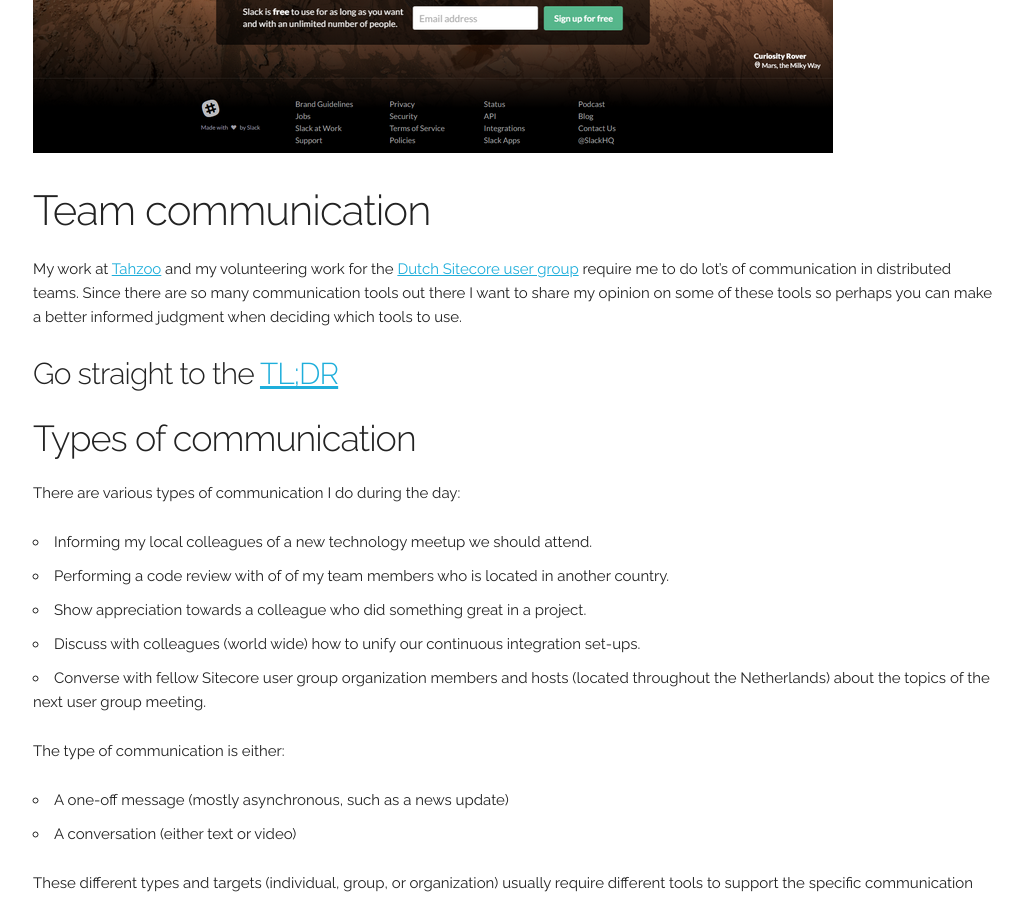
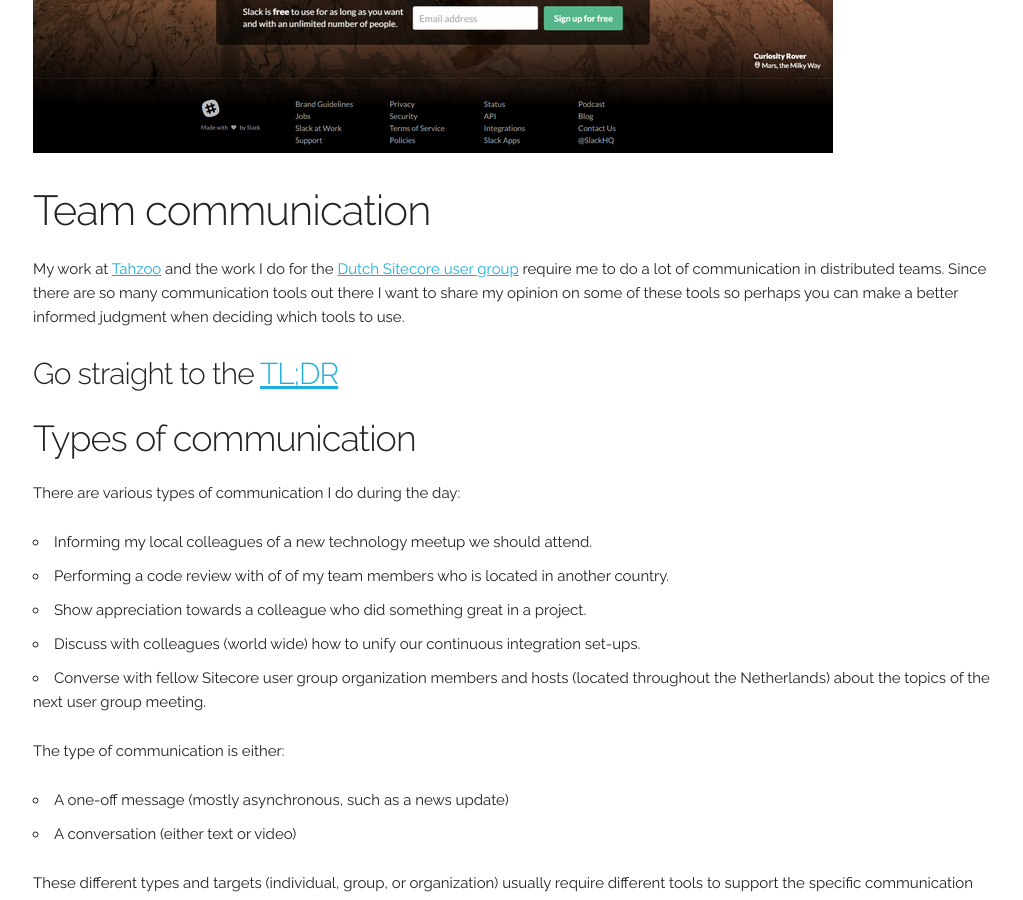
Before and after one commit to marcduiker/marcduiker.github.io, a Jekyll site: the page built from _posts/2015-10-14-choosing-communication-tools-for-distributed-teams.md, in a window 1280 px wide and 900 px high, scrolled down 656 px. Shown: the whole window, without its empty margins (127-1150 px from the left). Built offline with Jekyll 4.4.1, drawn with Linux system fonts in a browser that asks for light colours; comment, search, counter and statistics services are not loaded.

Commit message:
Restructuring sentences.

```diff
--- a/_posts/2015-10-14-choosing-communication-tools-for-distributed-teams.md
+++ b/_posts/2015-10-14-choosing-communication-tools-for-distributed-teams.md
@@ -9,7 +9,7 @@
 </a>
 
 ##Team communication
-My work at [Tahzoo](http://www.tahzoo.com) and my volunteering work for the [Dutch Sitecore user group](http://www.sugnl.net) require me to do lot's of communication in distributed teams.
+My work at [Tahzoo](http://www.tahzoo.com) and the work I do for the [Dutch Sitecore user group](http://www.sugnl.net) require me to do a lot of communication in distributed teams.
 Since there are so many communication tools out there I want to share my opinion on some of these tools so perhaps you can make a better informed judgment when deciding which tools to use.
 
 ####Go straight to the [TL;DR](#tldr)
```
